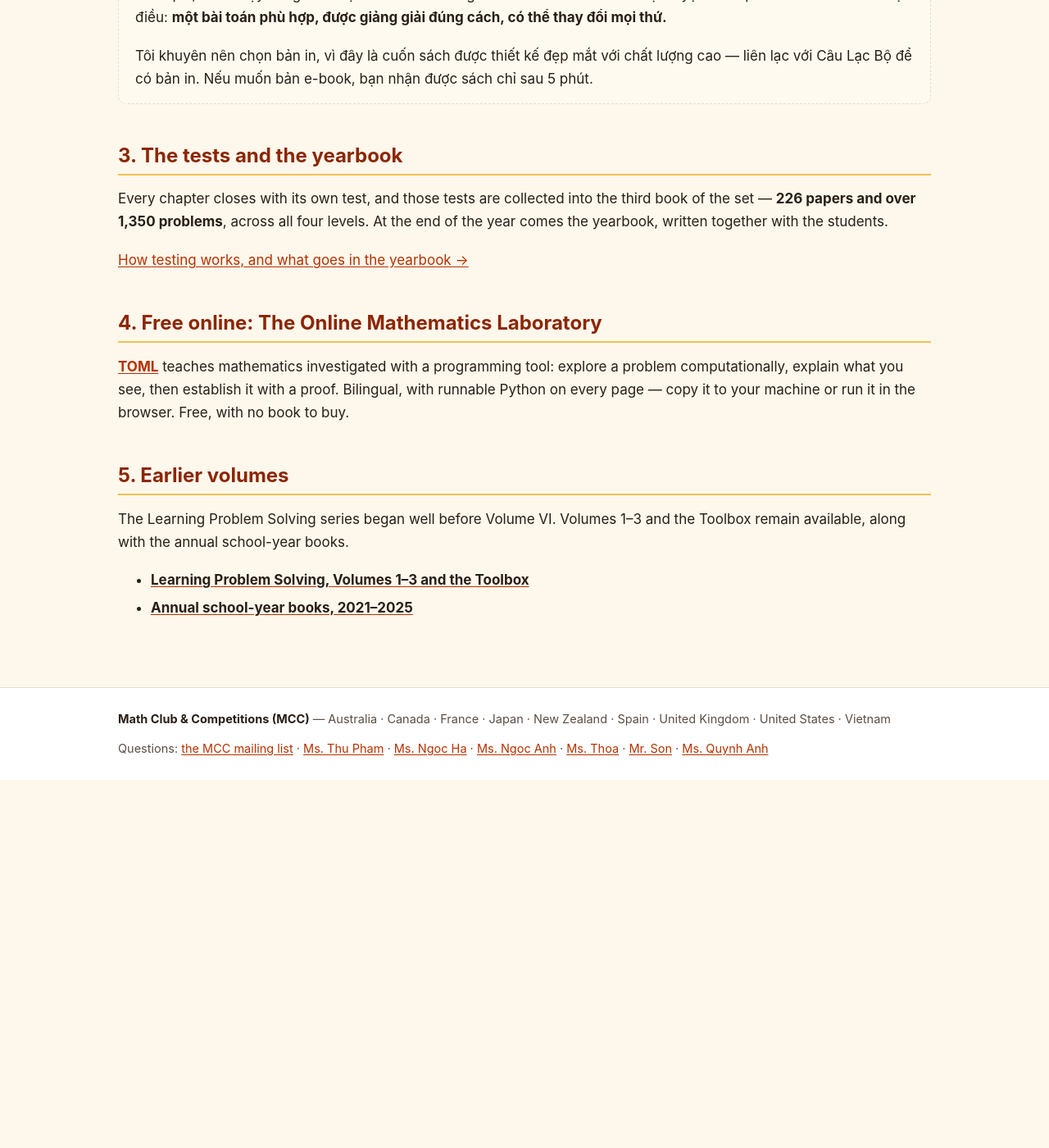
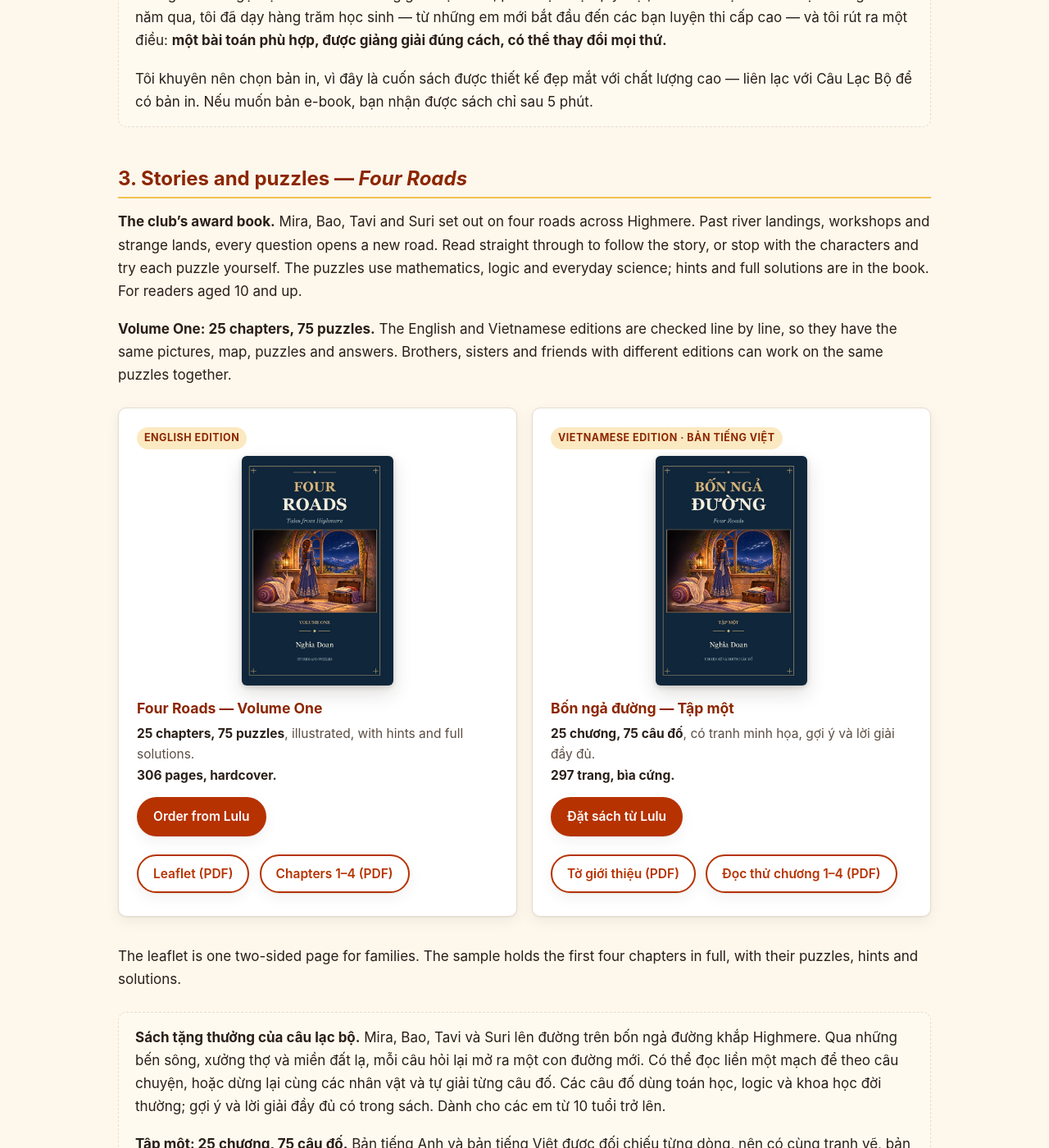
Before and after one commit to nghia71/nghia71.github.io, a Jekyll site: the page built from books.md, in a window 1280 px wide and 1400 px high, scrolled down 3645 px. Shown: the whole window at 82% size. Built offline with Jekyll 4.4.1, drawn with Linux system fonts in a browser that asks for light colours; before the commit the page ends 4596 px from its top, so only the background shows below that; some of the changed text lies outside the part shown.

Commit message:
Books: Four Roads / Bốn ngả đường with Lulu links, leaflets, sample chapters; Programs: award book

```diff
--- a/books.md
+++ b/books.md
@@ -4,7 +4,7 @@ title: Books
 
 # The MCC Curriculum
 
-The club's curriculum is **Learning Problem Solving VI and VII** — two volumes covering four years of training. Around them sit an entry book for students who are just starting out, the tests and the yearbook, and a free online course.
+The club's curriculum is **Learning Problem Solving VI and VII** — two volumes covering four years of training. Around them sit an entry book for students who are just starting out, a book of stories and puzzles, the tests and the yearbook, and a free online course.
 
 *Mỗi hành trình toán học đều bắt đầu từ một tia sáng tò mò. Để giúp học sinh khởi đầu đúng hướng, chúng tôi đã thiết kế một lộ trình phát triển rõ ràng.*
 
@@ -105,17 +105,59 @@ Tôi khuyên nên chọn bản in, vì đây là cuốn sách được thiết k
 
 </div>
 
-## 3. The tests and the yearbook
+## 3. Stories and puzzles — *Four Roads* {#four-roads}
+
+**The club's award book.** Mira, Bao, Tavi and Suri set out on four roads across Highmere. Past river landings, workshops and strange lands, every question opens a new road. Read straight through to follow the story, or stop with the characters and try each puzzle yourself. The puzzles use mathematics, logic and everyday science; hints and full solutions are in the book. For readers aged 10 and up.
+
+**Volume One: 25 chapters, 75 puzzles.** The English and Vietnamese editions are checked line by line, so they have the same pictures, map, puzzles and answers. Brothers, sisters and friends with different editions can work on the same puzzles together.
+
+<div class="cards wide" markdown="0">
+
+  <div class="card">
+    <span class="tag">English edition</span>
+    <a href="https://www.lulu.com/shop/nghia-doan/four-roads/hardcover/product-w46rpd4.html"><img class="cover" src="./img/four-roads-en-cover.jpg" alt="Four Roads — Tales from Highmere, Volume One"></a>
+    <h3>Four Roads — Volume One</h3>
+    <p><strong>25 chapters, 75 puzzles</strong>, illustrated, with hints and full solutions.<br>
+       <strong>306 pages, hardcover.</strong></p>
+    <p><a class="btn" href="https://www.lulu.com/shop/nghia-doan/four-roads/hardcover/product-w46rpd4.html">Order from Lulu</a></p>
+    <p><a class="btn secondary" href="./four-roads/leaflet-en.pdf">Leaflet (PDF)</a>
+       <a class="btn secondary" href="./four-roads/sample-en.pdf">Chapters 1–4 (PDF)</a></p>
+  </div>
+
+  <div class="card">
+    <span class="tag">Vietnamese edition · Bản tiếng Việt</span>
+    <a href="https://www.lulu.com/shop/nghia-doan/b%E1%BB%91n-ng%E1%BA%A3-%C4%91%C6%B0%E1%BB%9Dng/hardcover/product-84894k5.html"><img class="cover" src="./img/four-roads-vi-cover.jpg" alt="Bốn ngả đường — Tập một"></a>
+    <h3>Bốn ngả đường — Tập một</h3>
+    <p><strong>25 chương, 75 câu đố</strong>, có tranh minh họa, gợi ý và lời giải đầy đủ.<br>
+       <strong>297 trang, bìa cứng.</strong></p>
+    <p><a class="btn" href="https://www.lulu.com/shop/nghia-doan/b%E1%BB%91n-ng%E1%BA%A3-%C4%91%C6%B0%E1%BB%9Dng/hardcover/product-84894k5.html">Đặt sách từ Lulu</a></p>
+    <p><a class="btn secondary" href="./four-roads/leaflet-vi.pdf">Tờ giới thiệu (PDF)</a>
+       <a class="btn secondary" href="./four-roads/sample-vi.pdf">Đọc thử chương 1–4 (PDF)</a></p>
+  </div>
+
+</div>
+
+The leaflet is one two-sided page for families. The sample holds the first four chapters in full, with their puzzles, hints and solutions.
+
+<div class="vn" markdown="1">
+
+**Sách tặng thưởng của câu lạc bộ.** Mira, Bao, Tavi và Suri lên đường trên bốn ngả đường khắp Highmere. Qua những bến sông, xưởng thợ và miền đất lạ, mỗi câu hỏi lại mở ra một con đường mới. Có thể đọc liền một mạch để theo câu chuyện, hoặc dừng lại cùng các nhân vật và tự giải từng câu đố. Các câu đố dùng toán học, logic và khoa học đời thường; gợi ý và lời giải đầy đủ có trong sách. Dành cho các em từ 10 tuổi trở lên.
+
+**Tập một: 25 chương, 75 câu đố.** Bản tiếng Anh và bản tiếng Việt được đối chiếu từng dòng, nên có cùng tranh vẽ, bản đồ, câu đố và đáp số. Anh chị em và bạn bè đọc hai bản khác nhau vẫn cùng giải được những câu đố như nhau. Tờ giới thiệu là một trang hai mặt dành cho gia đình; bản đọc thử gồm trọn bốn chương đầu, có câu đố, gợi ý và lời giải.
+
+</div>
+
+## 4. The tests and the yearbook
 
 Every chapter closes with its own test, and those tests are collected into the third book of the set — **226 papers and over 1,350 problems**, across all four levels. At the end of the year comes the yearbook, written together with the students.
 
 [How testing works, and what goes in the yearbook →](./tests.md)
 
-## 4. Free online: The Online Mathematics Laboratory
+## 5. Free online: The Online Mathematics Laboratory
 
 **[TOML](./toml.html)** teaches mathematics investigated with a programming tool: explore a problem computationally, explain what you see, then establish it with a proof. Bilingual, with runnable Python on every page — copy it to your machine or run it in the browser. Free, with no book to buy.
 
-## 5. Earlier volumes
+## 6. Earlier volumes
 
 The Learning Problem Solving series began well before Volume VI. Volumes 1–3 and the Toolbox remain available, along with the annual school-year books.
 
```
Also changed, not shown: programs.md (+2 -0 lines), img/four-roads-en-cover.jpg (added), img/four-roads-vi-cover.jpg (added), 4 other files.
